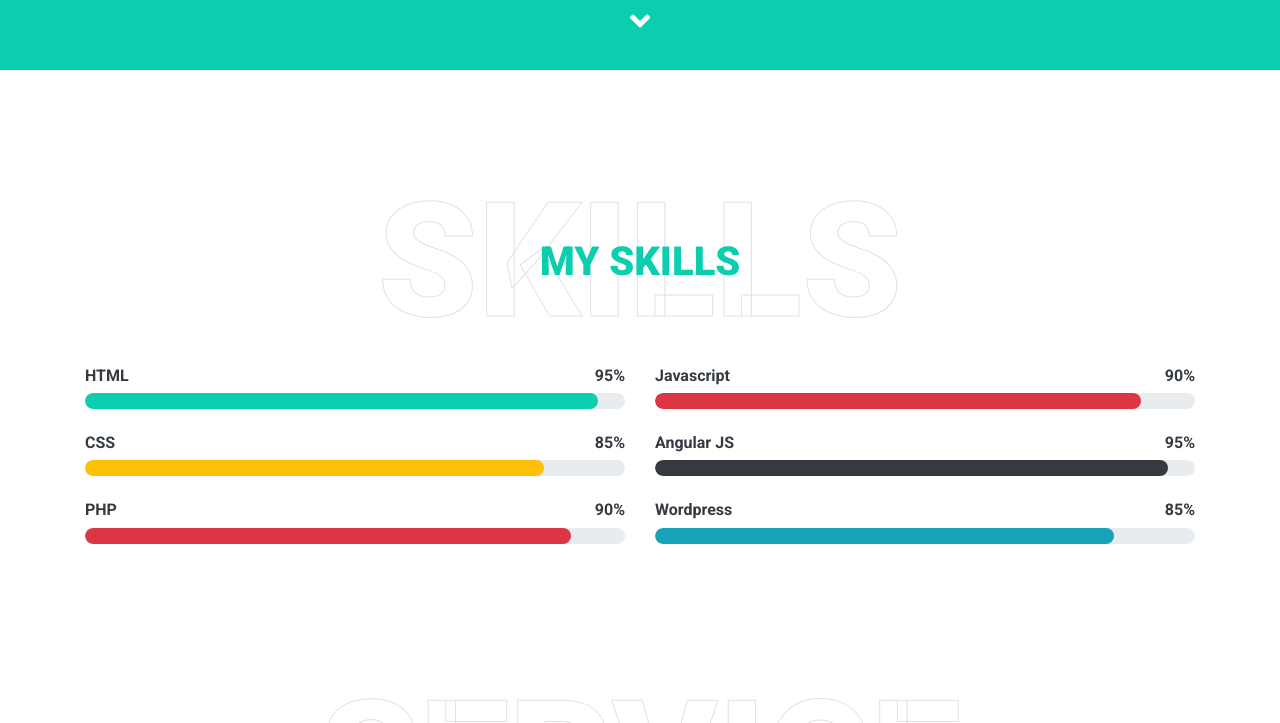
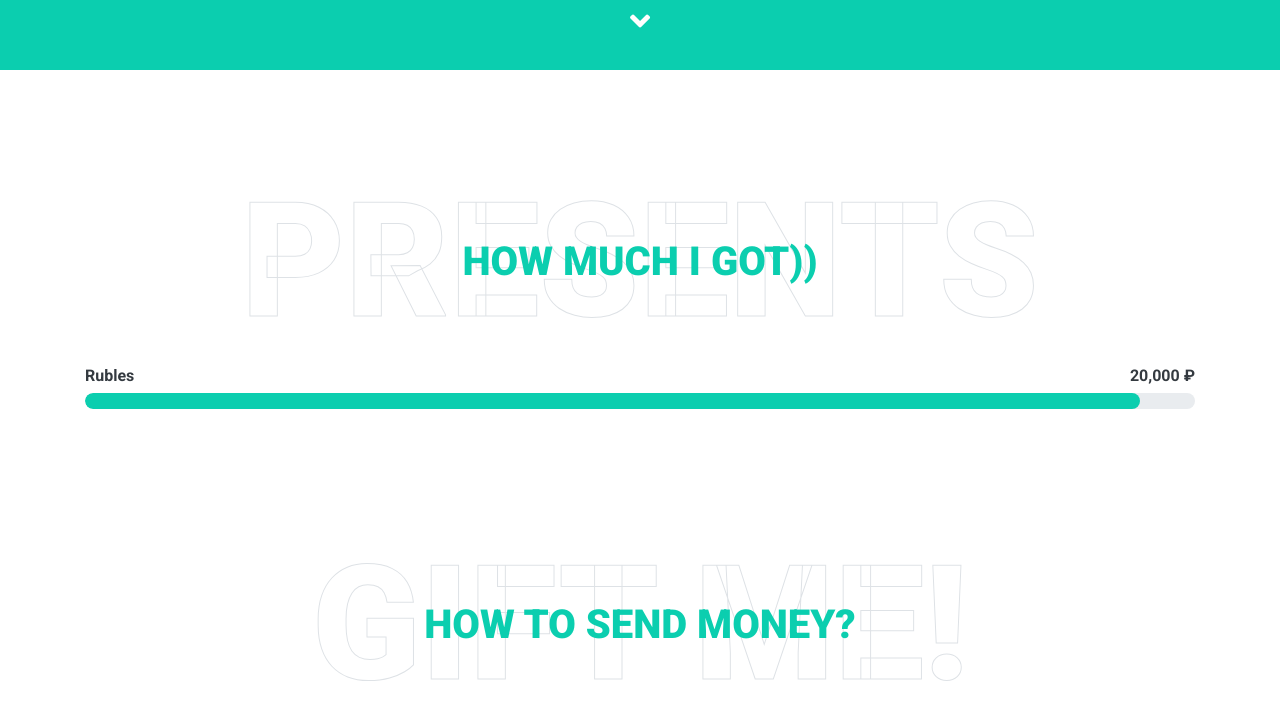
Before and after one commit to Kirollos-Rezkallah/birthday-anna-zvoda, a plain HTML site: page index.html in a window 1280 px wide. Shown: the part 730-1453 px from the top of the page. Drawn offline with nearby package versions, Linux system fonts and the light colour scheme.

Commit message:
Finish second basics

```diff
--- a/index.html
+++ b/index.html
@@ -337,9 +337,41 @@
       </div>
     </div> -->
     <!-- Qualification End -->
-
+    <div class="container-fluid py-5" id="skill">
+      <div class="container">
+        <div
+          class="position-relative d-flex align-items-center justify-content-center">
+          <h1
+            class="display-1 text-uppercase text-white"
+            style="-webkit-text-stroke: 1px #dee2e6">
+            Presents
+          </h1>
+          <h1 class="position-absolute text-uppercase text-primary">
+            How much I got))
+          </h1>
+        </div>
+        <div class="row align-items-center justify-content-center">
+          <div class="col-md-12">
+            <div class="skill mb-4">
+              <div class="d-flex justify-content-between">
+                <h6 class="font-weight-bold">Rubles</h6>
+                <h6 class="font-weight-bold">20,000 ₽</h6>
+              </div>
+              <div class="progress">
+                <div
+                  class="progress-bar bg-primary"
+                  role="progressbar"
+                  aria-valuenow="95"
+                  aria-valuemin="0"
+                  aria-valuemax="100"></div>
+              </div>
+            </div>
+          </div>
+        </div>
+      </div>
+    </div>
     <!-- Skill Start -->
-    <div class="container-fluid py-5" id="skill">
+    <!-- <div class="container-fluid py-5" id="skill">
       <div class="container">
         <div
           class="position-relative d-flex align-items-center justify-content-center">
@@ -443,7 +475,7 @@
           </div>
         </div>
       </div>
-    </div>
+    </div> -->
     <!-- Skill End -->
 
     <!-- Services Start -->
@@ -454,10 +486,10 @@
           <h1
             class="display-1 text-uppercase text-white"
             style="-webkit-text-stroke: 1px #dee2e6">
-            Service
+            Gift me!
           </h1>
           <h1 class="position-absolute text-uppercase text-primary">
-            My Services
+            How to send money?
           </h1>
         </div>
         <div class="row pb-3">
@@ -892,10 +924,10 @@
     <!-- Contact End -->
 
     <!-- Footer Start -->
-    <!-- <div
+    <div
       class="container-fluid bg-primary text-white mt-5 py-5 px-sm-3 px-md-5">
       <div class="container text-center py-5">
-        <div class="d-flex justify-content-center mb-4">
+        <!-- <div class="d-flex justify-content-center mb-4">
           <a class="btn btn-light btn-social mr-2" href="#"
             ><i class="fab fa-twitter"></i
           ></a>
@@ -908,8 +940,8 @@
           <a class="btn btn-light btn-social" href="#"
             ><i class="fab fa-instagram"></i
           ></a>
-        </div>
-        <div class="d-flex justify-content-center mb-3">
+        </div> -->
+        <!-- <div class="d-flex justify-content-center mb-3">
           <a class="text-white" href="#">Privacy</a>
           <span class="px-3">|</span>
           <a class="text-white" href="#">Terms</a>
@@ -917,17 +949,10 @@
           <a class="text-white" href="#">FAQs</a>
           <span class="px-3">|</span>
           <a class="text-white" href="#">Help</a>
-        </div>
-        <p class="m-0">
-          &copy;
-          <a class="text-white font-weight-bold" href="#">Domain Name</a>. All
-          Rights Reserved. Designed by
-          <a class="text-white font-weight-bold" href="https://htmlcodex.com"
-            >HTML Codex</a
-          >
-        </p>
+        </div> -->
+        <p class="m-0">Thanks a lot for your wishes and gifts</p>
       </div>
-    </div> -->
+    </div>
     <!-- Footer End -->
 
     <!-- Scroll to Bottom -->
```
Also changed, not shown: css/style.css.
